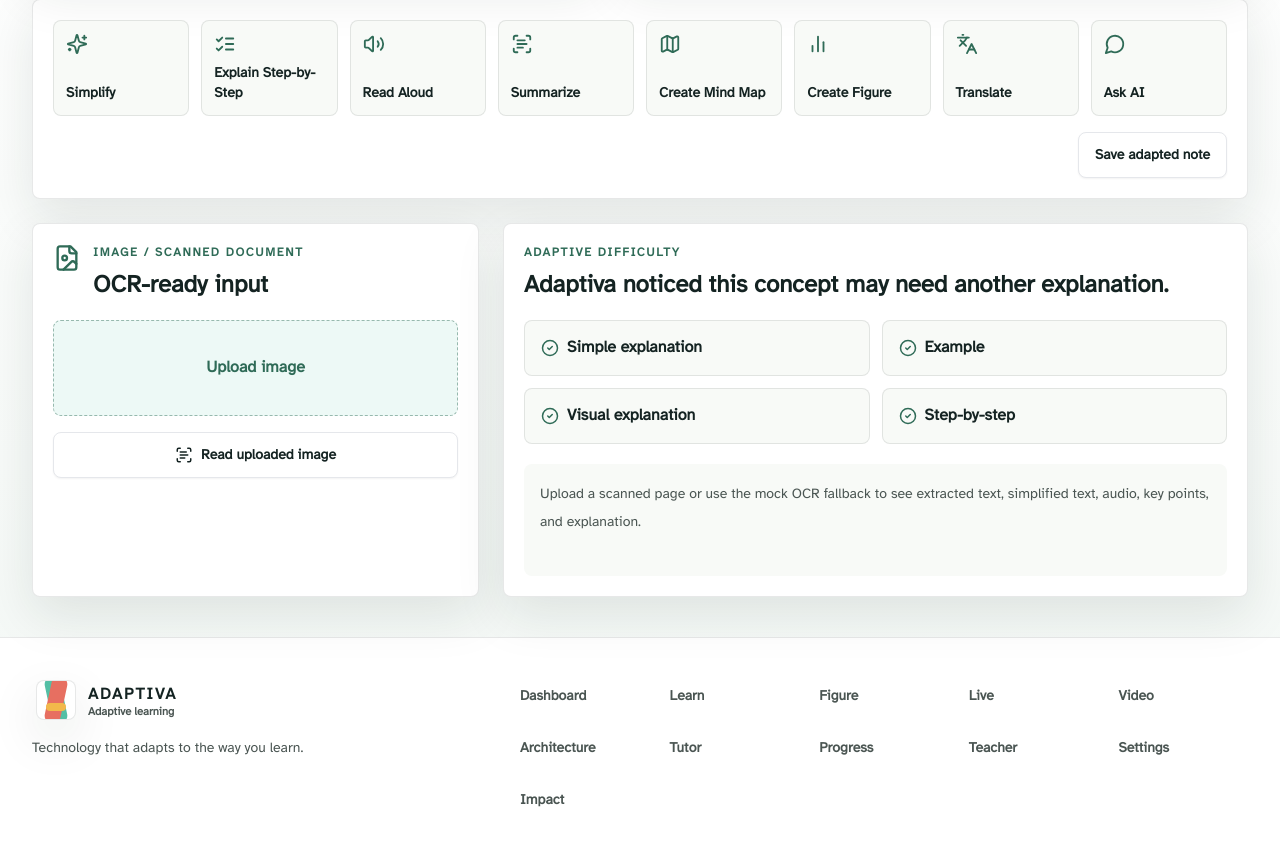
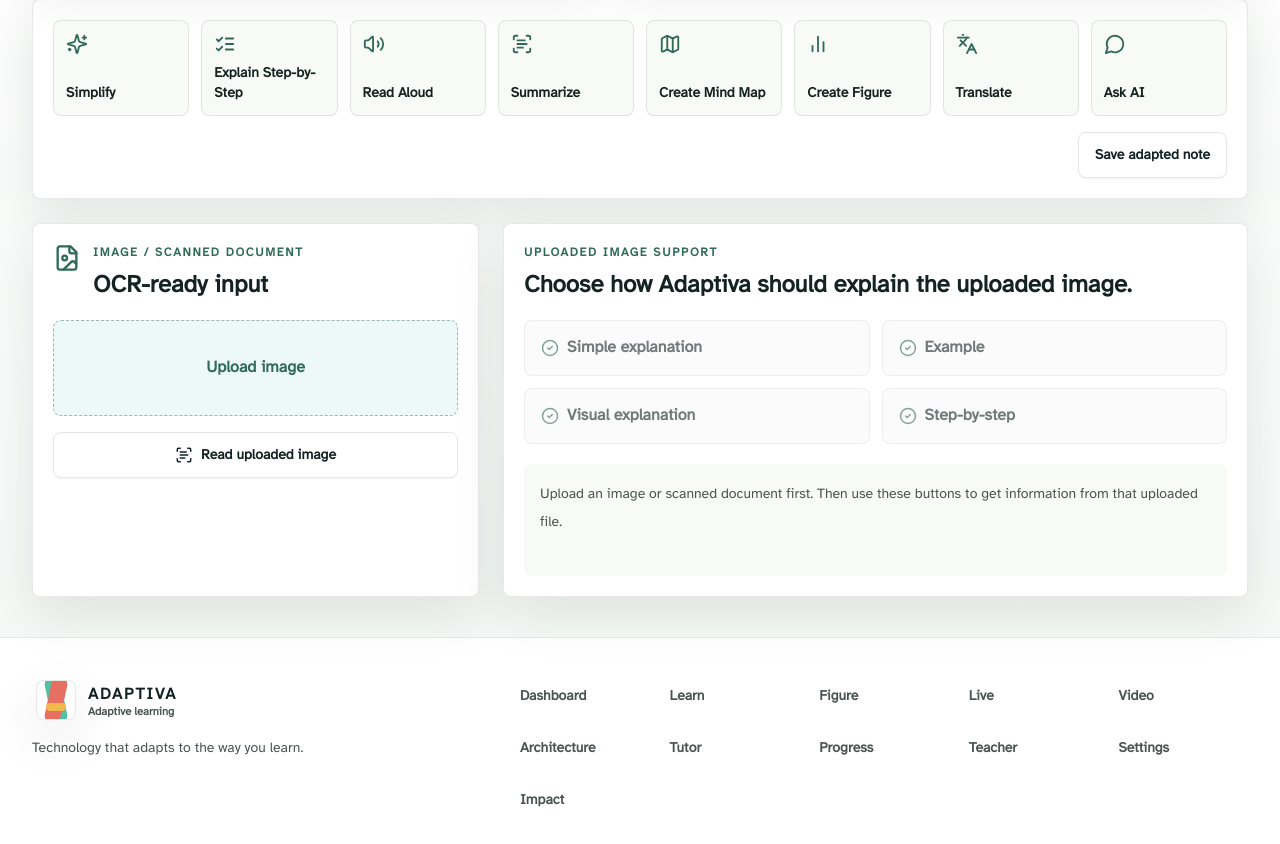
Before and after one commit to skandakn/Adaptiva, a Next.js app: page /learn in a window 1280 px wide. Shown: the part 1122-1966 px from the top of the page. Built offline with nearby package versions, Linux system fonts and the light colour scheme; no server answers.

Commit message:
Clarify uploaded image action panel

```diff
--- a/components/learning/learning-workspace.tsx
+++ b/components/learning/learning-workspace.tsx
@@ -475,15 +475,17 @@ export function LearningWorkspace() {
           </Button>
         </Panel>
         <Panel>
-          <p className="text-xs font-black uppercase tracking-[0.14em] text-moss">Adaptive Difficulty</p>
-          <h2 className="mt-2 text-2xl font-black text-ink">Adaptiva noticed this concept may need another explanation.</h2>
+          <p className="text-xs font-black uppercase tracking-[0.14em] text-moss">Uploaded Image Support</p>
+          <h2 className="mt-2 text-2xl font-black text-ink">
+            Choose how Adaptiva should explain the uploaded image.
+          </h2>
           <div className="mt-5 grid gap-3 sm:grid-cols-2">
             {(["Simple explanation", "Example", "Visual explanation", "Step-by-step"] as ImageAdaptAction[]).map((item) => (
               <button
                 key={item}
                 type="button"
-                className="flex min-h-14 items-center gap-2 rounded-card border border-ink/10 bg-paper px-4 text-left font-black text-ink transition hover:border-moss/40 hover:bg-cloud"
-                disabled={Boolean(imageBusy)}
+                className="flex min-h-14 items-center gap-2 rounded-card border border-ink/10 bg-paper px-4 text-left font-black text-ink transition hover:border-moss/40 hover:bg-cloud disabled:cursor-not-allowed disabled:opacity-60"
+                disabled={!uploadedImage || Boolean(imageBusy)}
                 onClick={() => void runImageAction(item)}
               >
                 <CheckCircle2 aria-hidden="true" className="text-moss" size={18} />
@@ -492,7 +494,7 @@ export function LearningWorkspace() {
             ))}
           </div>
           <div className="mt-5 min-h-28 whitespace-pre-line rounded-card bg-paper p-4 text-sm leading-7 text-graphite">
-            {imageResult ?? "Upload a scanned page or use the mock OCR fallback to see extracted text, simplified text, audio, key points, and explanation."}
+            {imageResult ?? "Upload an image or scanned document first. Then use these buttons to get information from that uploaded file."}
           </div>
         </Panel>
       </section>
```
